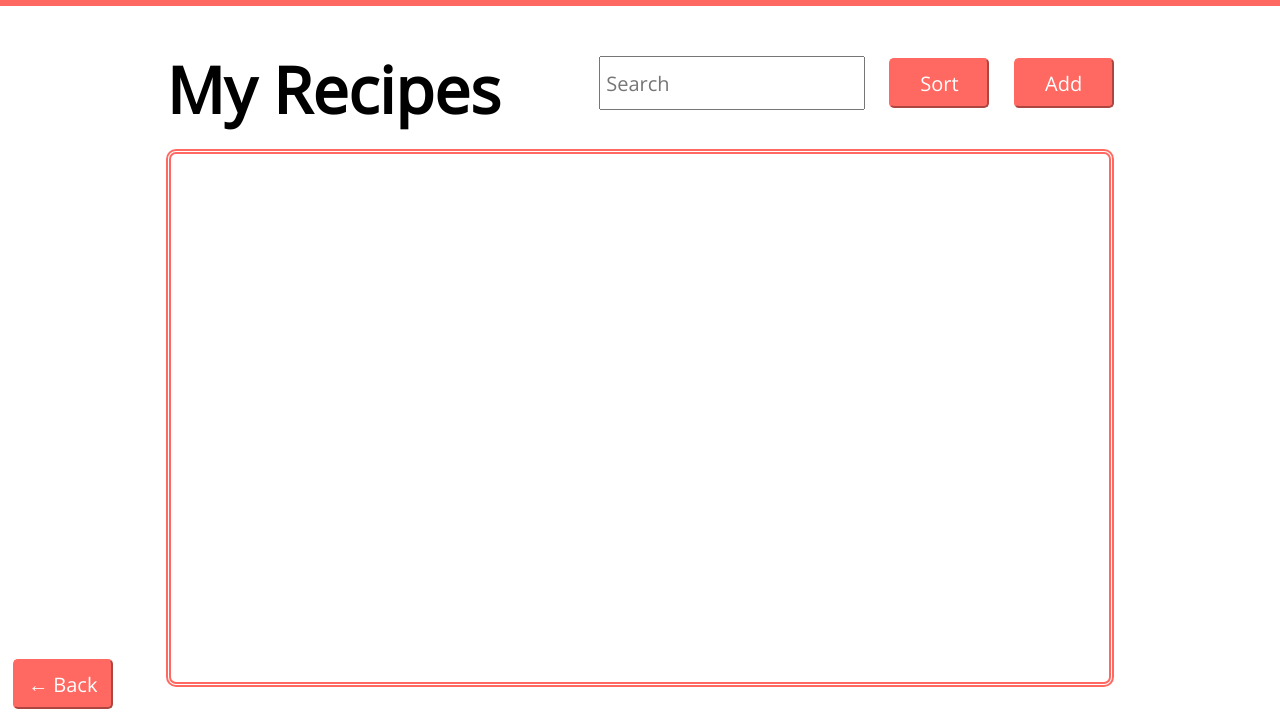
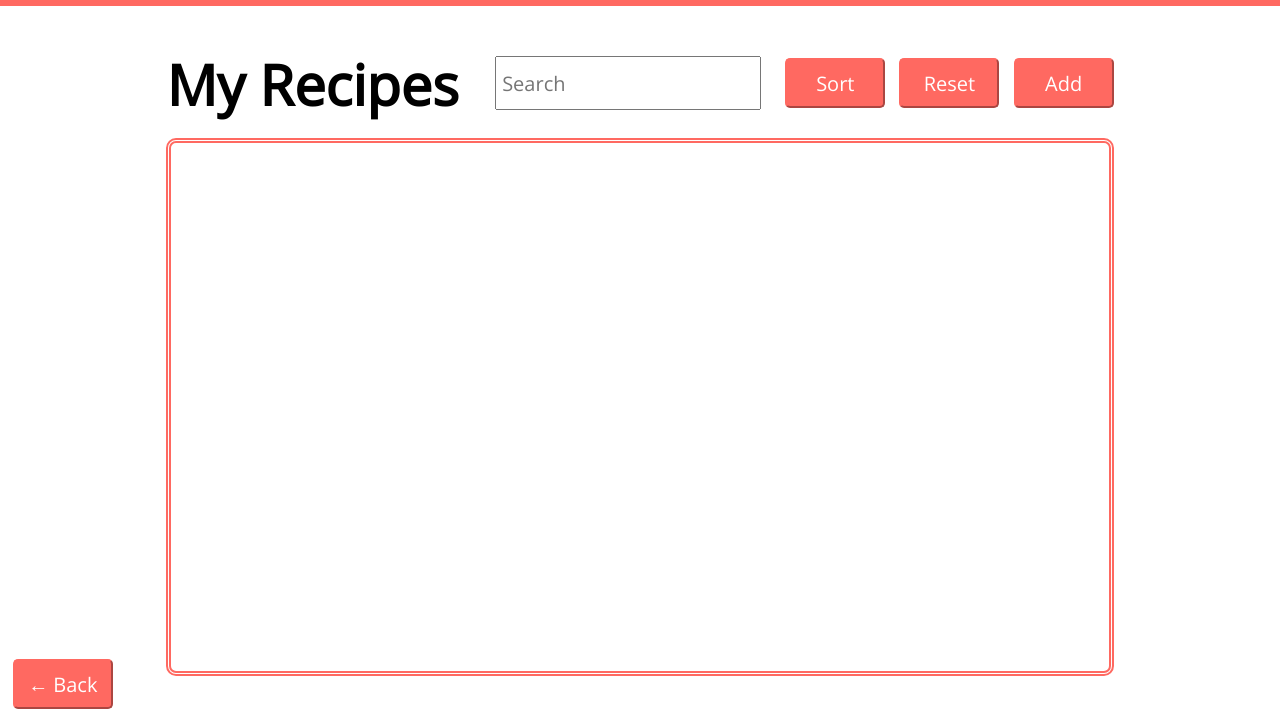
Before and after one commit to cse110-fa21-group14/cse110-fa21-group14, a website: page Recipe Code/user.html in a window 1280 px wide. Shown: the part 75-800 px from the top of the page. Drawn offline with nearby package versions, Linux system fonts and the light colour scheme.

Commit message:
Added sort reset button, lacking functionality

```diff
--- a/Recipe Code/style.css
+++ b/Recipe Code/style.css
@@ -113,8 +113,8 @@ main{
   padding: 5vh 13vw 2vh;
 }
 
-main #sort-button{
-  margin-right: 20px;
+main .margin-right{
+  margin-right: 10px;
 }
 main button {
   padding: 5px;
@@ -222,7 +222,7 @@ main .create-edit-button{
 }
 
 main #page-title{
-  font-size: 8vh;
+  font-size: 7vh;
   margin-right: 1vw;
 }
 
--- a/Recipe Code/user.html
+++ b/Recipe Code/user.html
@@ -61,7 +61,8 @@
             <section id="recipe-page-info">
                 <article id="action-box" class="move-lower float-right">
                     <input type="text" id="search-bar" class="search-bar" placeholder="Search">
-                    <button id="sort-button" onclick="sf()">Sort</button>
+                    <button id="sort-button" class="margin-right" onclick="sf()">Sort</button>
+                    <button id="clear-sort" class="margin-right">Reset</button>
                     <a href="create-edit.html"><button id="add-button">Add</button></a>
                 </article>
                 <h1 id="page-title">My Recipes</h1>
```
